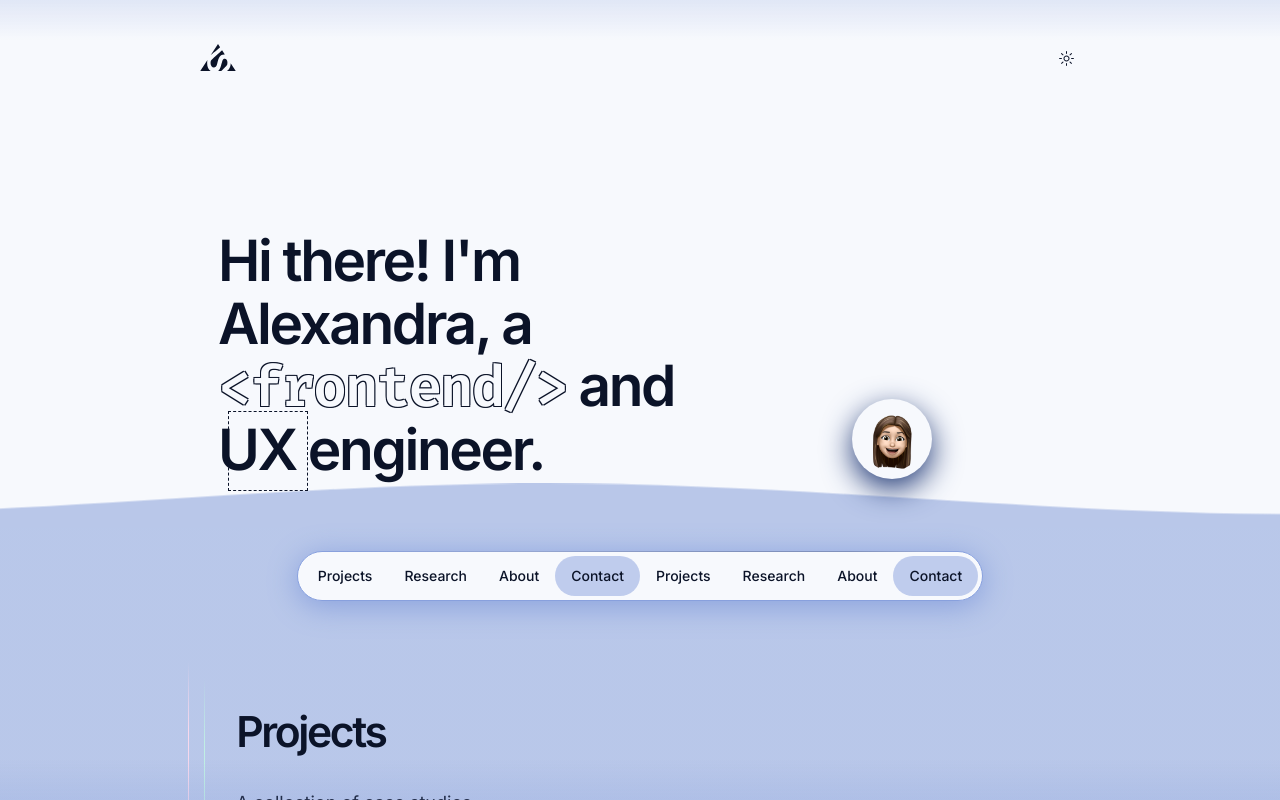
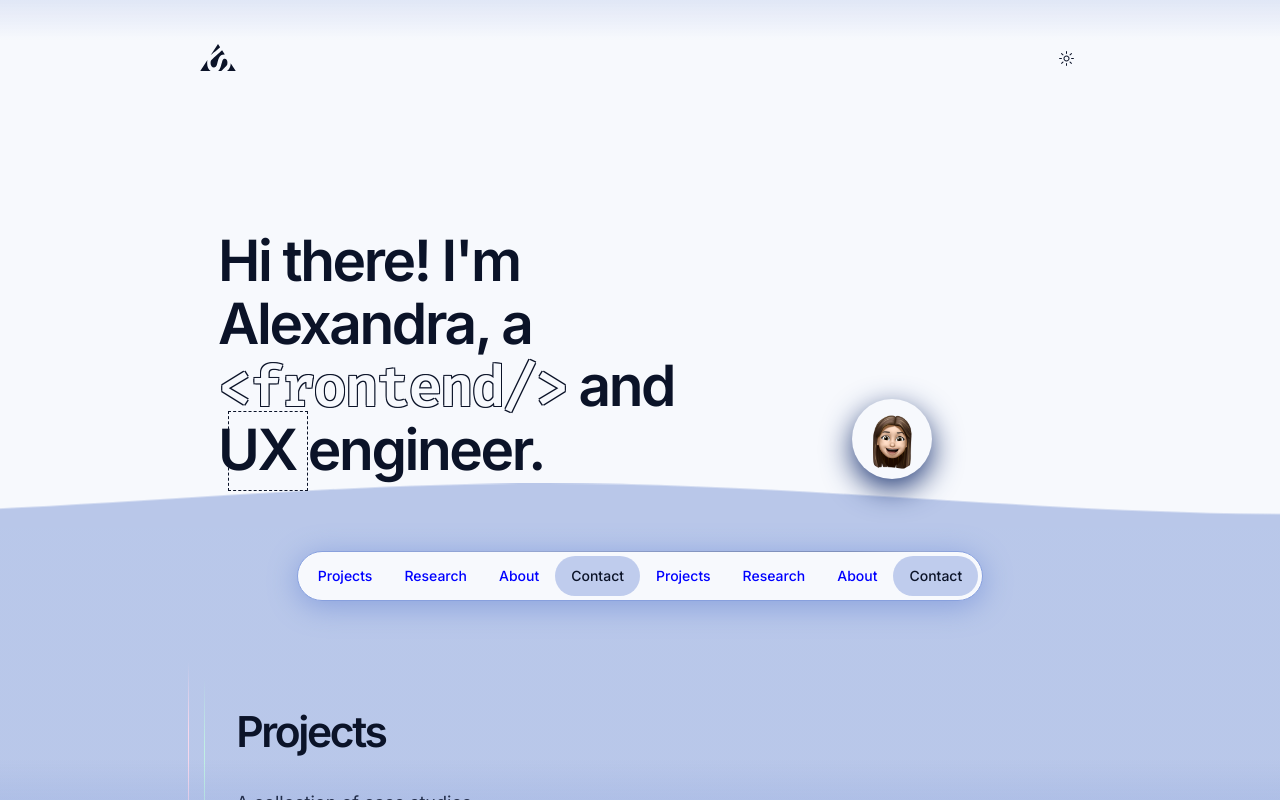
Before and after one commit to alexandrastoica/portfolio, a Next.js app: page / in a window 1280 px wide. Shown: the top 800 px of the page. Built offline with nearby package versions, Linux system fonts and the light colour scheme.

Commit message:
Make nav items links

```diff
--- a/components/Nav/nav.tsx
+++ b/components/Nav/nav.tsx
@@ -32,14 +32,18 @@ export default function Nav() {
       <span className={styles.content}>
         <ul className={styles.link__list}>
           {links.map((link, i) => (
-            <li
-              key={i}
-              className={`${styles.link} ${
-                active?.toLowerCase() == link.toLowerCase() ? styles.active : ''
-              }`}
-              onClick={() => jumpToSection(link)}
-            >
-              {link}
+            <li key={i}>
+              <a
+                href={`#${link}`}
+                className={`${styles.link} ${
+                  active?.toLowerCase() == link.toLowerCase()
+                    ? styles.active
+                    : ''
+                }`}
+                onClick={() => jumpToSection(link)}
+              >
+                {link}
+              </a>
             </li>
           ))}
         </ul>
```
